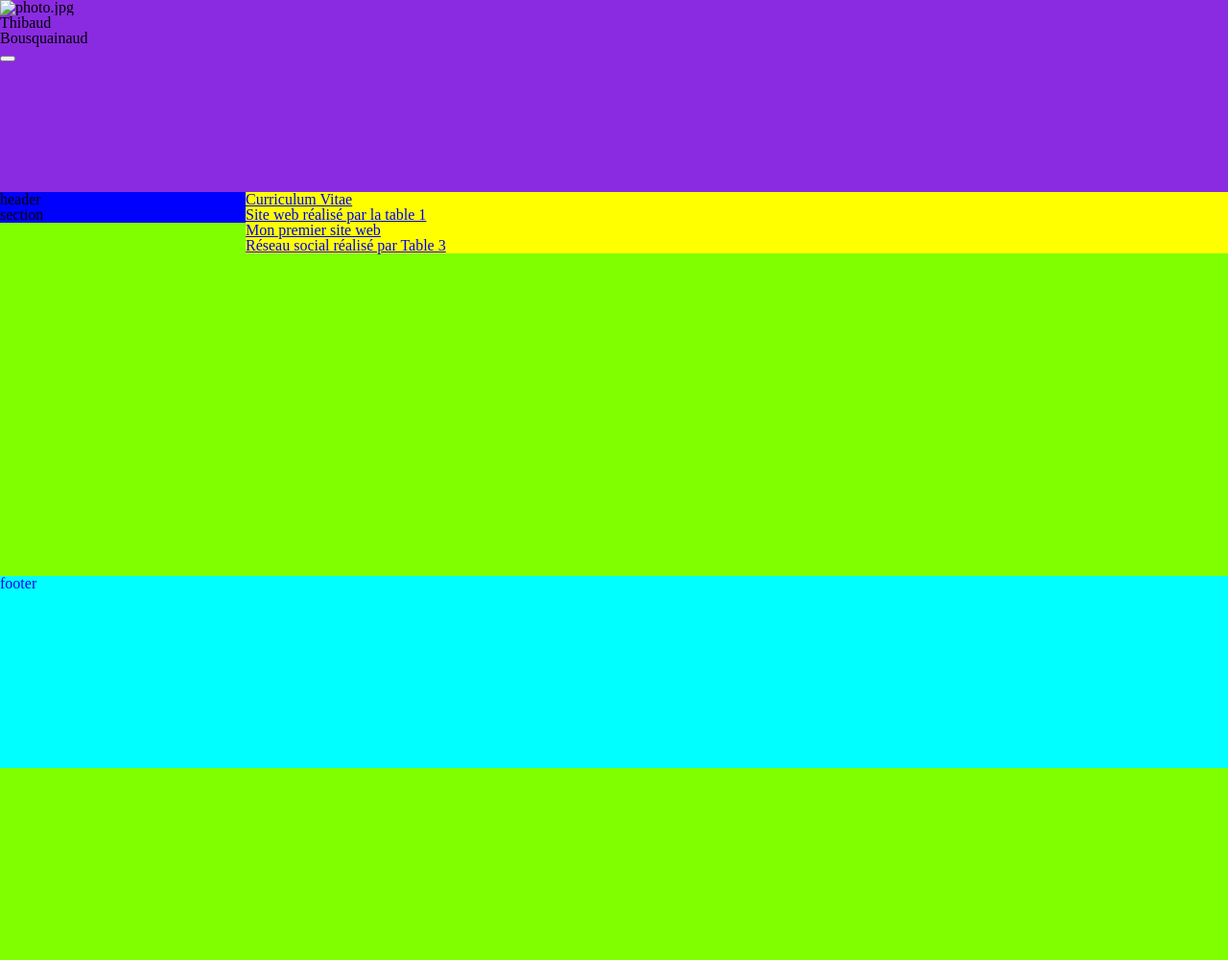
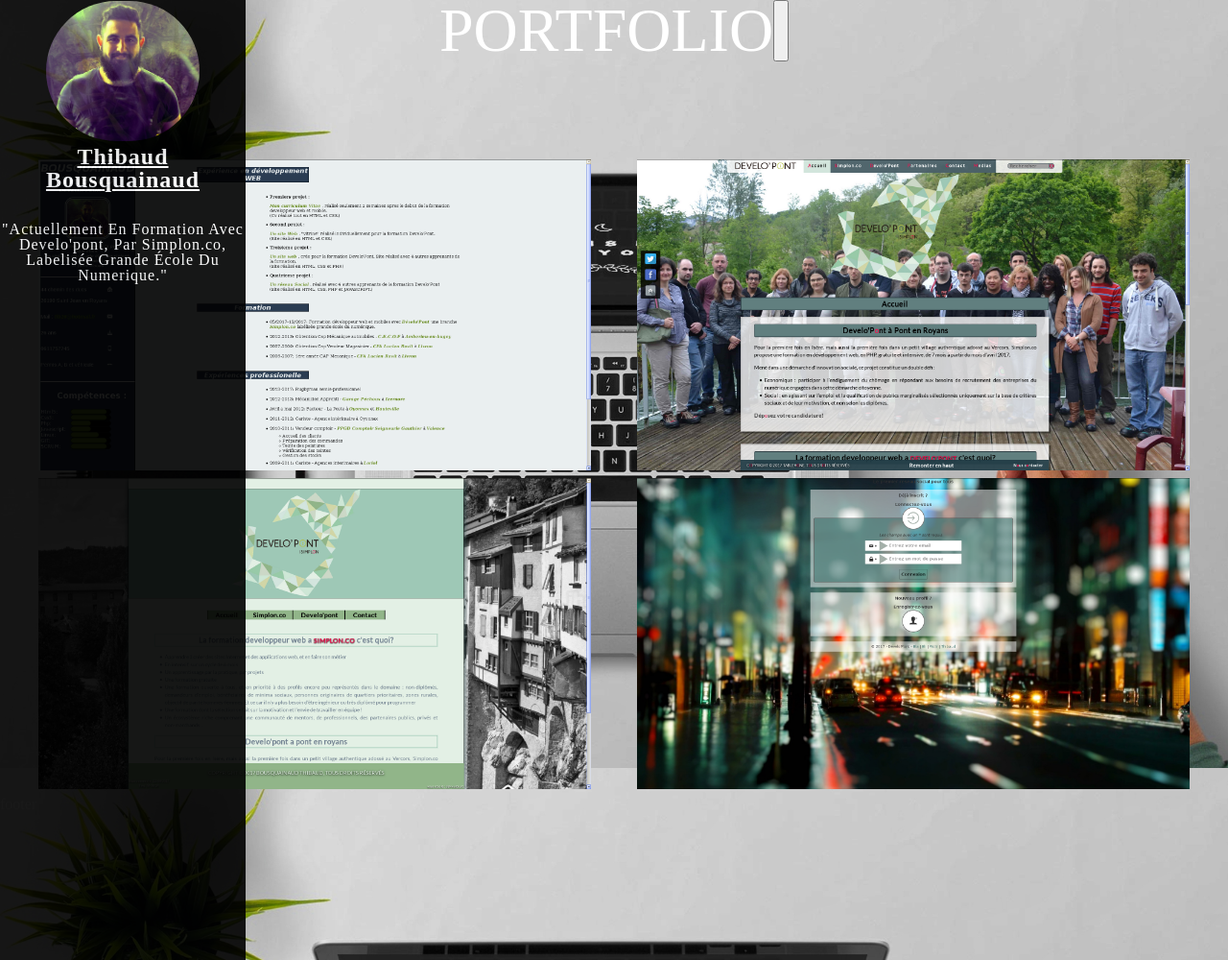
Before and after one commit to thibaud26/portfolio, a PHP site: page / in a window 1280 px wide. Shown: the whole page at 96% size. Before the commit the page ends 800 px from the top, so only its background shows below. Run offline with PHP 8.4, Linux system fonts and the light colour scheme.

Commit message:
amelioration portefolio

```diff
--- a/css/main.css
+++ b/css/main.css
@@ -29,14 +29,20 @@ footer, header, hgroup, menu, nav, section {
 	display: block;
 }
 body {
+    background-image: url(../images/ecranfond.jpeg);
+    background-attachment: fixed;
+    background-repeat: no-repeat;
+    background-size: cover;
+    max-width: 2000px;
+    min-width: 300px;
 	line-height: 1;
     font-size: 1em;
     height: 100%;
     width: 100%;
-    background-color: chartreuse;
     margin: 0;
     padding: 0;
     min-height: 100%;
+    color: white;
 }
 ol, ul {
 	list-style: none;
@@ -53,34 +59,127 @@ table {
 	border-collapse: collapse;
 	border-spacing: 0;
 }
+
+
 /* fin du reset = structure de base du css */
 
+
+.titre {
+    font-size: 4em;
+}
+
+.menu {
+
+}
+
+
+a:visited {
+    color: gray;
+}
+
+
+a:hover {
+    color: red;
+}
+s
+
+a:active {
+    color: red;
+}
+
+
+a:link {
+    text-decoration: none;
+    color: chartreuse;
+    font-size: 1.5em;
+    font-style: italic;
+    font-weight: 900;
+
+}
+
 .header {
-    background-color: blueviolet;
     width: 100%;
-    height: 12.5em;
-    display: block; /* sert a créer des blocks */
+    display: flex;
+    top: 0;
+    justify-content: center;
+}
+
+
+.warpper {
+    background-attachment: fixed;
+    background-repeat: no-repeat;
+    background-size: cover;
+    display: flex;
+    flex-flow: column nowrap;
+    font-size: 2em;
+    text-align: center;
+    margin-top: 8%;
+}
+
+.photohaut{
+    display: flex;
+    flex-direction: row;
+    justify-content: center;
+}
+
+
+.photobas {
+    display: flex;
+    flex-direction: row;
+    justify-content: center;
+}
+
+
+.photocv {
+    width: 12em;
+    padding-right: 1em;
+}
+
+
+.photodev {
+    width: 12em;
+}
+
+
+.photositeperso {
+    width: 12em;
+    padding-right: 1em;
+}
+
+
+.photoreseau {
+    width: 12em;
+}
+
+
+
+.aside-left {
+    float: left; /* sa colle le aside directmeent a gauche */
+    background: black none repeat scroll 0 0;
+    display: flex;
+    flex-flow: column nowrap;
+    height: 125%;
+    letter-spacing: 1px;
+    max-width: 16em;
+    opacity: 0.9;
+    position: absolute;
+    text-align: center;
     top: 0;
 }
 
 
-.warpper {
-    background-color: yellow;
-    width: 80%;
-    height: 100%;
-    display: flex;
-		flex-flow: column;
-    right: 0;
+.photo {
+    width: 10em;
+    border: 1px solid black;
+    border-radius: 5em;
 }
 
 
-.aside-left {
-    float: left; /* sa colle le aside directmeent a gauche */
-    width: 20%;
-    background-color: blue;
-    display: block;
-    height: 100%;
-    left: 0;
+.prenom {
+    font-size: 1.5em;
+    font-weight: 900;
+    text-align: center;
+    text-decoration: underline;
 }
 
 
@@ -88,9 +187,7 @@ footer {
     bottom: 0;
     left: 0;
     right: 0;
-    background-color: aqua;
-    position: absolute;
-    height: 12.5em;
+    height: 8.5em;
     width: 100%;
     clear: both; /* sert a mettre le footer en bas */
 }
--- a/index.html
+++ b/index.html
@@ -9,32 +9,51 @@
     <body>
 
         <header class="header">
-            <img src="#" alt="photo.jpg">
-            <h1>Thibaud</h1>
-            <h1>Bousquainaud</h1>
-            <button class="menu"></button>
+            <h1 class="titre">PORTFOLIO</h1>
+            <button class="menu">
+
+
+            </button>
         </header>
 
         <aside class="aside-left">
 
-            <header><p>header</p></header>
-            <section><p>section</p></section>
+            <header>
+                <img class="photo" src="images/Thib.png" alt="photo">
+                <section class="prenom">
+                <h1>Thibaud</h1>
+                <h1>Bousquainaud</h1>
+                </section>
+                <br>
+                <br>
+            </header>
+
+            <section><p>"Actuellement En Formation Avec Develo'pont, Par Simplon.co, Labelisée Grande École Du Numerique." </p></section>
 
         </aside>
 
         <main class="warpper">
 
-	<section><p><a href="DossierCV/cvthibaud.php">
-	Curriculum Vitae </a></p></section>
 
-	<section><p><a href="travailA5/accueil/accueil.php">
-	Site web réalisé par la table 1 </a></p></section>
+    <div class="photohaut">
+	<section><p><a href="../DossierCV/cvthibaud.php">
+                   <img class="photocv" src="images/ecrancv.png" alt="cv"/>
+    </a></p></section>
 
-	<section><p><a href="Siteweb/dossierprincipal.php">
-	Mon premier site web </a></p></section>
+	<section><p><a href="../travailA5/accueil/accueil.php">
+                    <img class="photodev" src="images/ecransitedev.png" alt="site developont"/>
+	</a></p></section>
+    </div>
 
-        <section><p><a href="Table3/www/">
-	Réseau social réalisé par Table 3 </p></section>
+    <div class="photobas">
+	<section><p><a href="../Siteweb/dossierprincipal.php">
+                    <img class="photositeperso" src="images/ecransiteperso.png" alt="site perso"/>
+	</a></p></section>
+
+    <section><p><a href="../ReseauSocial/www/index.php">
+                    <img class="photoreseau" src="images/ecranreseausocial.png" alt="site reseau social"/>
+    </a></p></section>
+    </div>
 
         </main>
 
```
Also changed, not shown: images/ecrancv.png (added), images/ecranfond.jpeg (added), images/ecranreseausocial.png (added), images/ecransitedev.png (added), images/ecransiteperso.png (added), images/lune.jpg (added).
